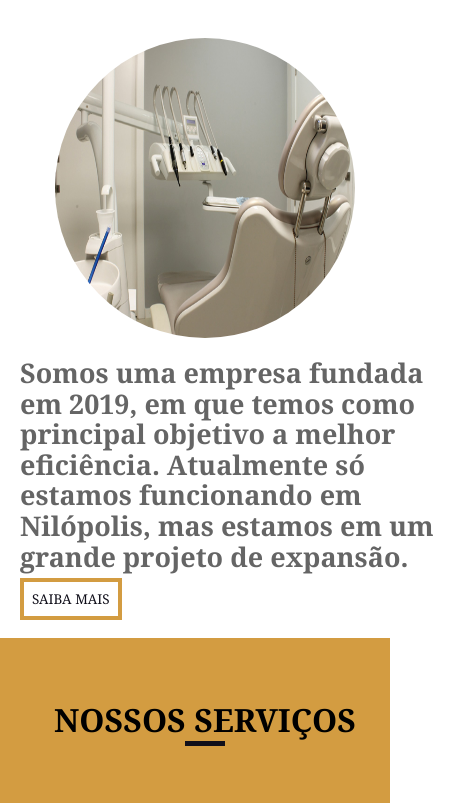
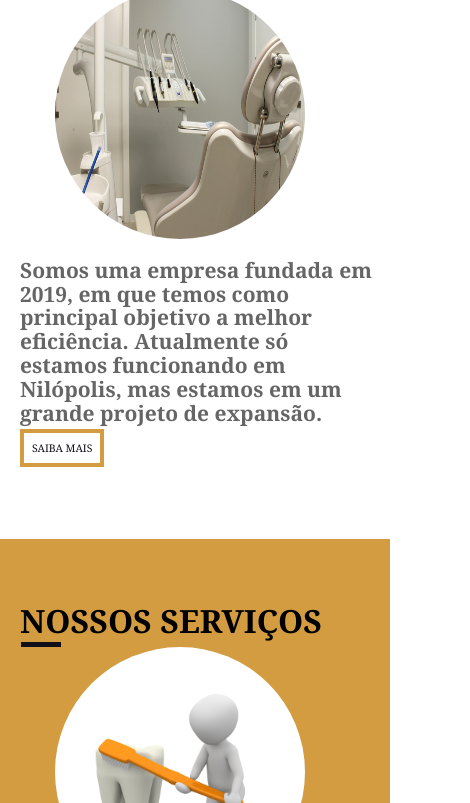
Before and after one commit to getBraga/sorriso-perfeito, a plain HTML site: page index.html in a window 390 px wide. Shown: the part 642-1445 px from the top of the page, 470 px wide, since content can reach past the window. Drawn offline with Linux system fonts and the light colour scheme; a web font is replaced by a local one.

Commit message:
Foi feito alterado o css do responsivo e feito a parte da transição das imagens

```diff
--- a/css/scss/_geral.scss
+++ b/css/scss/_geral.scss
@@ -2,12 +2,14 @@
 .header {
   width: 100%;
   background: $cor-principal;
-  padding: 1.2rem 0;
+  padding: 1.5rem 0;
   position: fixed;
-  top: 0px;
-  z-index: 10;
+  top: 0;
+  z-index: 1000;
   box-shadow: 2px 2px 2px 1px rgba(0,0,0,0.3);
-
+  @include device(small) {
+    position: initial;
+  }
 }
 
 
@@ -22,14 +24,11 @@
 
 
    h1 {
-     text-transform: uppercase;
     @include tamanho(32);
     font-family: Georgia, 'Times New Roman', Times, serif;
+    text-transform: uppercase;
     @include device(small) {
-      text-align: center;
-      margin-left: 20px;
-      margin-right: 20px;
-
+     text-align: left;
   }
      &::after {
       content: '';
@@ -38,11 +37,7 @@
       height: 5px;
       margin-left: 1px;
       background: $cor-principal;
-      @include device(small) {
-        margin: 0 auto;
 
-
-    }
 
      }
 
@@ -65,18 +60,27 @@
 
 
    .img-historia  {
+    flex: 1;
+    text-align: center;
+    margin:  0 auto;
+    max-width: 300px;
+    @include device(small) {
+      flex-direction: column;
+      width: 100%;
       margin: 0 auto;
-   margin-top: $margin-titulo;
-   flex: 1;
-   margin-left: 10px;
-    margin-right: 10px;
-
      }
-   .img-historia img {
+  }
+    .img-historia img{
       width: 300px;
       height: 300px;
       border-radius: 50%;
-    margin: 0 auto;
+
+      @include device(small) {
+       flex-direction: column;
+       width: 250px;
+       height: 250px;
+       text-align: center;
+      }
 
 
    }
@@ -88,18 +92,24 @@
      justify-self: center;
      text-align: left;
      line-height: 1.7em;
-     width: 450px;
+     max-width: 450px;
      flex: 1;
      font-family: $font1;
      height: 200px;
      @include device(small) {
       margin: 0 auto;
+      @include tamanho(14);
+  }
+
+     h2 {
+      opacity: 0.6;
+      margin-right: 20px;
+      @include device(small) {
+        margin: 0 auto;
+        margin-right: 10px;
 
 
     }
-     h2 {
-      opacity: 0.6;
-      margin-right: 20px;
 
      }
 
@@ -153,7 +163,7 @@
         display: block;
         @include device(small) {
           margin: 0 auto;
-         text-align: center;
+         text-align: left;
       }
       }
       h1::after {
@@ -163,10 +173,7 @@
         height: 5px;
         margin-left: 1px;
         background: $cor-segundaria;
-        @include device(small) {
-          margin: 0 auto;
-         text-align: center;
-      }
+
       }
 
    }
@@ -180,17 +187,27 @@
 }
   }
   .img-servicos {
+    flex: 1;
+      text-align: center;
+      margin:  0 auto;
+      max-width: 300px;
+      @include device(small) {
+        flex-direction: column;
+        width: 100%;
         margin: 0 auto;
-   margin-top: $margin-titulo;
-   flex: 1;
-
-
+       }
     }
       .img-servicos img{
         width: 300px;
         height: 300px;
         border-radius: 50%;
-    margin: 0 auto;
+
+        @include device(small) {
+         flex-direction: column;
+         width: 250px;
+         height: 250px;
+         text-align: center;
+        }
 
   }
   .h2-servicos {
@@ -201,18 +218,21 @@
     justify-self: center;
     text-align: left;
     line-height: 1.7em;
-    width: 450px;
+    max-width: 450px;
     flex: 1;
     font-family: $font1;
     height: 200px;
     @include device(small) {
      margin: 0 auto;
-
-
+     @include tamanho(14);
  }
     h2 {
      opacity: 0.6;
      margin-right: 20px;
+     @include device(small) {
+      margin: 0 auto;
+      margin-right: 10px;
+  }
 
     }
   }
@@ -258,7 +278,7 @@
     font-family: Georgia, 'Times New Roman', Times, serif;
     text-transform: uppercase;
     @include device(small) {
-     text-align: center;
+     text-align: left;
   }
   }
   h1::after {
@@ -268,9 +288,7 @@
     height: 5px;
     margin-left: 1px;
     background: $cor-principal;
-    @include device(small) {
-      margin: 0 auto;
-  }
+
   }
 }
 
@@ -286,12 +304,24 @@
       flex: 1;
       text-align: center;
       margin:  0 auto;
+      max-width: 300px;
+      @include device(small) {
+        flex-direction: column;
+        width: 100%;
+        margin: 0 auto;
+       }
     }
       .img-equipamento img{
         width: 300px;
         height: 300px;
         border-radius: 50%;
-        margin: 0 auto;
+
+        @include device(small) {
+         flex-direction: column;
+         width: 250px;
+         height: 250px;
+         text-align: center;
+        }
       }
 }
 
@@ -303,18 +333,24 @@
   justify-self: center;
   text-align: left;
   line-height: 1.7em;
-  width: 450px;
+  max-width: 500px;
   flex: 1;
   font-family: $font1;
   height: 200px;
   @include device(small) {
    margin: 0 auto;
-
+   @include tamanho(14);
 
 }
   h2 {
    opacity: 0.6;
    margin-right: 20px;
+   @include device(small) {
+    margin: 0 auto;
+    margin-right: 10px;
+
+
+ }
 
   }
 }
@@ -368,6 +404,7 @@
     flex: 1;
     @include device(small) {
       margin-left: 5px;
+      @include tamanho(14);
     }
 
     span {
@@ -382,6 +419,7 @@
     margin-right: 40px;
     @include device(small) {
       margin-right: 5px;
+      @include tamanho(14);
     }
   }
 }
--- a/css/scss/_menu-mobile.scss
+++ b/css/scss/_menu-mobile.scss
@@ -13,7 +13,8 @@
         width: 200px;
       }
         .logo-menu img {
-          width: 200px;
+          width: 100%;
+
         }
   }
 
@@ -35,9 +36,15 @@
   .entre-contato {
     flex: 1;
     display: none;
+    @include device(small){
+      display: none;
+    }
   }
   .entre-contato.ativo {
     display: block;
+    @include device(small) {
+      display: none;
+    }
   }
 
 
@@ -65,7 +72,7 @@
     border: 1px  solid #000;
     display: none;
     padding: .5rem;
-    margin-right: 60px;
+    margin-right: 20px;
     color: #fff;
     cursor: pointer;
     z-index: 101;
@@ -104,16 +111,37 @@
     width: 200px;
     z-index: 100;
     top: 0px;
-    right: 0px;
-    padding: 80px 0 20px 0;
+    right: 0;
+    padding: 100px 0 0px 0;
     box-shadow: 2px 2px 2px 0 rgba(0,0,0,.2);
     animation: moving .5s forwards;
     li {
-      width: 100%;
       display: block;
-      position: relative;
       margin: 40px auto;
-      right: -42px;
+      text-align: center;
+
+      &:last-child::after {
+      content: '';
+      display: block;
+       position: relative;
+       top: 20px;
+       width: 100%;
+       height: 1px;
+       opacity: .1;
+       background: $cor-segundaria;
+
+     }
+     &::before {
+      content: '';
+      display: block;
+       position: relative;
+       top: -20px;
+       width: 100%;
+       height: 1px;
+       opacity: .1;
+       background: $cor-segundaria;
+
+     }
     }
 
   }
--- a/css/scss/_transicao-imagem.scss
+++ b/css/scss/_transicao-imagem.scss
@@ -11,6 +11,9 @@
   color: $cor-segundaria;
   text-transform: uppercase;
   display: none;
+  @include device(small) {
+    margin-top: 0px;
+  }
 
    h1 {
     @include tamanho(32);
@@ -23,6 +26,7 @@
     @include device(small) {
       margin-left: 10px;
       margin-right: 10px;
+      @include tamanho(26);
 
   }
 
@@ -68,8 +72,9 @@
 
 .bg-principal-2 {
   width: 100%;
-	height: 380px;
-	background: url("../img/equipe.jpg") no-repeat center;
+  height: 380px;
+  background: url("../img/equipe.jpg") no-repeat center;
+  background-position: top;
 	background-size: cover;
 	margin-top: 92px;
 	text-align: center;
@@ -77,6 +82,9 @@
   color: $cor-segundaria;
   text-transform: uppercase;
   display: none;
+  @include device(small) {
+    margin-top: 0px;
+  }
 
    h1 {
     @include tamanho(32);
@@ -89,6 +97,7 @@
     @include device(small) {
       margin-left: 10px;
       margin-right: 10px;
+      @include tamanho(26);
 
   }
 
@@ -132,7 +141,8 @@
 .bg-principal-3 {
   width: 100%;
 	height: 380px;
-	background: url("../img/consultorio1.jpg") no-repeat center;
+  background: url("../img/consultorio1.jpg") no-repeat center;
+  background-position: top;
 	background-size: cover;
 	margin-top: 92px;
 	text-align: center;
@@ -140,6 +150,9 @@
   color: $cor-segundaria;
   text-transform: uppercase;
   display: none;
+  @include device(small) {
+    margin-top: 0px;
+  }
 
    h1 {
     @include tamanho(32);
@@ -152,6 +165,7 @@
     @include device(small) {
       margin-left: 10px;
       margin-right: 10px;
+      @include tamanho(26);
 
   }
 
--- a/css/scss/_variaveis-e-mixins.scss
+++ b/css/scss/_variaveis-e-mixins.scss
@@ -22,6 +22,12 @@ $margin-titulo: 60px;
     font-size: em($valor);
 
   }
+
+  @else if $valor == 16 {
+    font-size: em($valor);
+
+  }
+
   @else if $valor == 18 {
     font-size: em($valor);
 
```
Also changed, not shown: css/style.css. Lines whose indentation alone changed are shown as unchanged.
